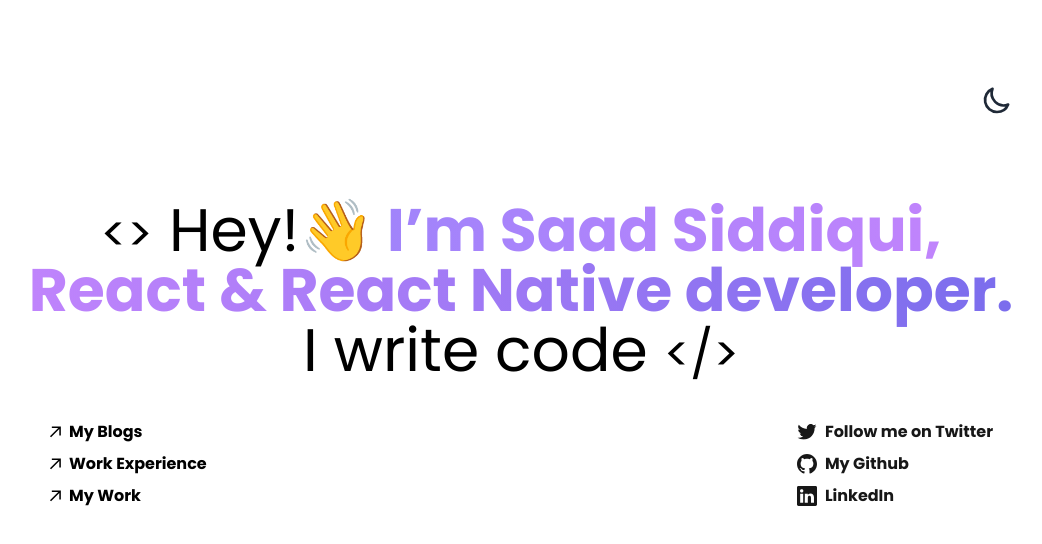
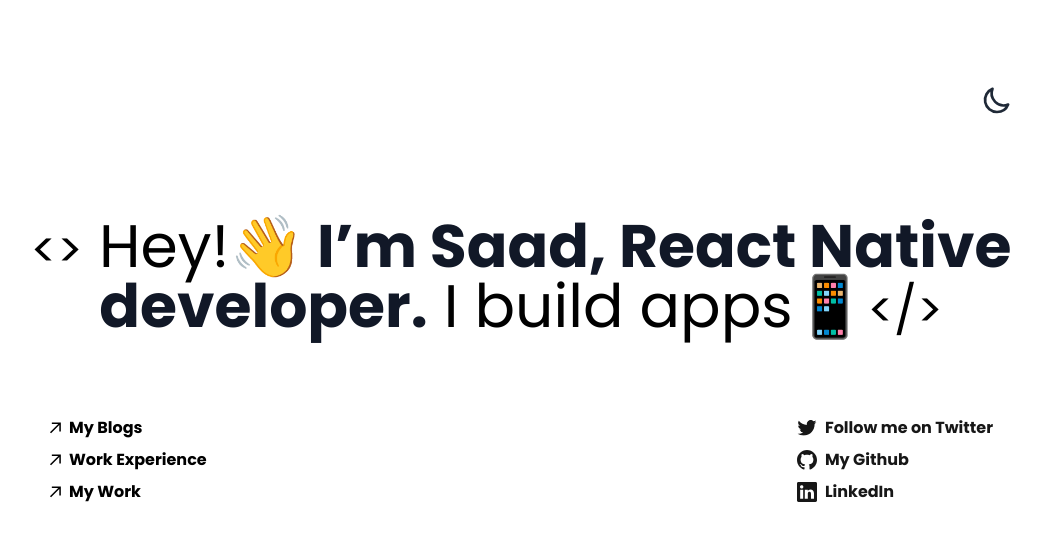
Before and after one commit to saadsiddiqui07/saad.portfolio, a Next.js app: page / in a window 1280 px wide. Shown: the top 544 px of the page, without its empty margins (119-1161 px from the left). Built offline with nearby package versions, Linux system fonts and the light colour scheme.

Commit message:
chore: fix ThemeIcon and HeroSection text

```diff
--- a/components/Header/index.tsx
+++ b/components/Header/index.tsx
@@ -5,8 +5,8 @@
 const Header = () => {
   const { resolvedTheme, setTheme } = useTheme();
   return (
-    <header className="flex mx-5 sm:mx-10 md:mx-20">
-     <ThemeSwitchButton />
+    <header className="flex mx-5 mt-5 sm:mx-10 md:mx-20">
+      <ThemeSwitchButton />
     </header>
   );
 };
--- a/components/hero-section/index.tsx
+++ b/components/hero-section/index.tsx
@@ -13,25 +13,25 @@
     <div className={`${poppins.className}`}>
       <div className="flex flex-col items-center justify-center mt-20 mx-5 md:mt-30 sm:mx-10 md:mx-20">
         <div className="items-center">
-          <h1 className="text-4xl sm:text-5xl md:text-6xl text-center">
+          <h1 className="text-4xl sm:text-5xl md:text-6xl my-4 text-center">
             <span className="dark:text-gray-400 text3xl sm:text-4xl md:text-5xl">
               {"<>"}
             </span>{" "}
             Hey!👋
-            <span className="font-bold bg-gradient-to-r from-blue-500 via-purple-400 to-blue-700 text-transparent bg-clip-text bg-300% animate-gradient">
+            {/* <span className="font-bold bg-gradient-to-r from-blue-500 via-purple-400 to-blue-700 text-transparent bg-clip-text bg-300% animate-gradient">
               {" "}
-              I’m Saad Siddiqui, React & React Native developer.
+              I’m Saad, React Native developer.
+            </span>{" "} */}
+            <span className="font-extrabold text-gray-900  dark:text-white">
+              {" "}
+              I’m Saad, React Native developer.
             </span>{" "}
-            {/* <span className="font-bold text-black  dark:text-white">
-              {" "}
-              I’m Saad Siddiqui, React & React Native developer.
-            </span>{" "} */}
-            <span>I write code </span>
+            <span>I build apps📱</span>
             <span className="text3xl dark:text-gray-400 sm:text-4xl md:text-5xl">
               {"</>"}
             </span>
           </h1>
-          <div className="flex items-start md:items-center mt-10 flex-col md:flex-row">
+          <div className="flex items-start md:items-center mt-20 flex-col md:flex-row">
             <div className="mt-8 md:mt-0 mx-0 md:mx-6 space-y-2 dark:text-white">
               <Link className="flex items-center" href="/blogs">
                 <ArrowRight />
```
